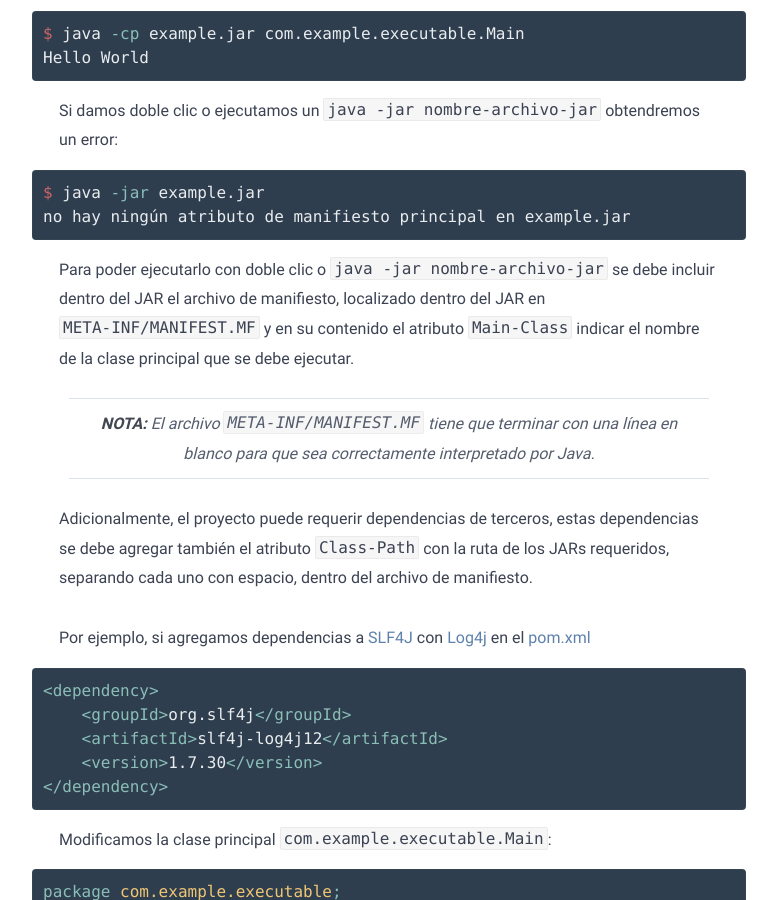
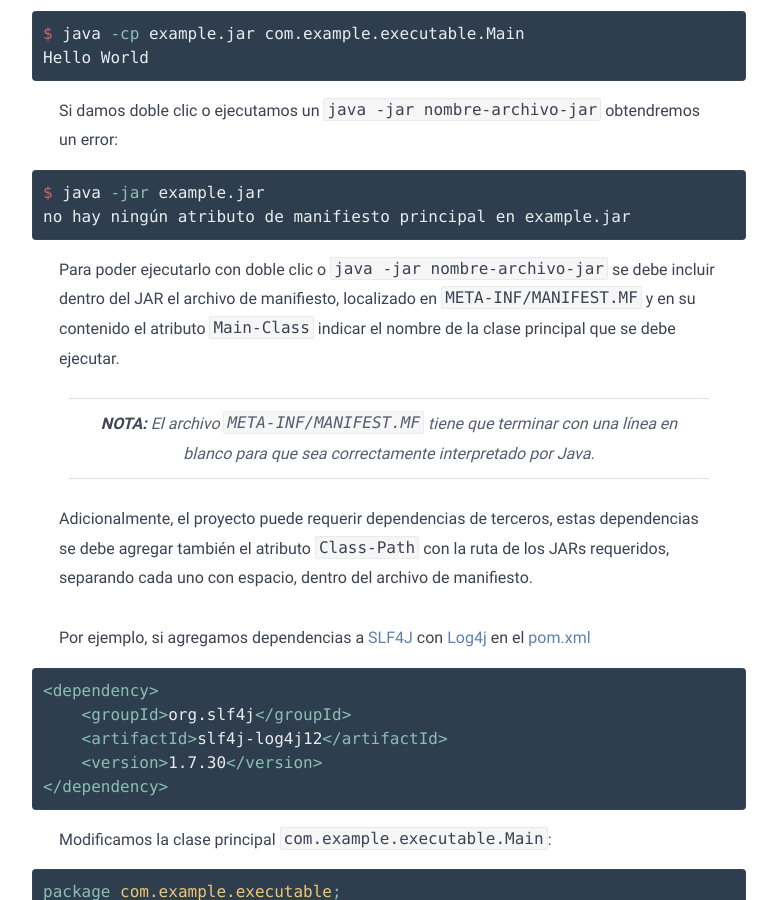
Before and after one commit to barrantesgerman/blog, a Jekyll site: the page built from _posts/jar-ejecutable-con-maven/2021-09-24-jar-ejecutable-con-maven.md, in a window 1280 px wide and 900 px high, scrolled down 761 px. Shown: the whole window, without its empty margins (251-1028 px from the left). Built offline with Jekyll 4.4.1, drawn with Linux system fonts in a browser that asks for light colours.

Commit message:
Ajuste menor

````diff
--- a/_posts/jar-ejecutable-con-maven/2021-09-24-jar-ejecutable-con-maven.md
+++ b/_posts/jar-ejecutable-con-maven/2021-09-24-jar-ejecutable-con-maven.md
@@ -32,7 +32,7 @@ $ java -jar example.jar
 no hay ningún atributo de manifiesto principal en example.jar
 ```
 
-Para poder ejecutarlo con doble clic o `java -jar nombre-archivo-jar` se debe incluir dentro del JAR el archivo de manifiesto, localizado dentro del JAR en `META-INF/MANIFEST.MF` y en su contenido el atributo `Main-Class` indicar el nombre de la clase principal que se debe ejecutar.
+Para poder ejecutarlo con doble clic o `java -jar nombre-archivo-jar` se debe incluir dentro del JAR el archivo de manifiesto, localizado en `META-INF/MANIFEST.MF` y en su contenido el atributo `Main-Class` indicar el nombre de la clase principal que se debe ejecutar.
 
 > **NOTA:** El archivo `META-INF/MANIFEST.MF` tiene que terminar con una línea en blanco para que sea correctamente interpretado por Java.
 
````
